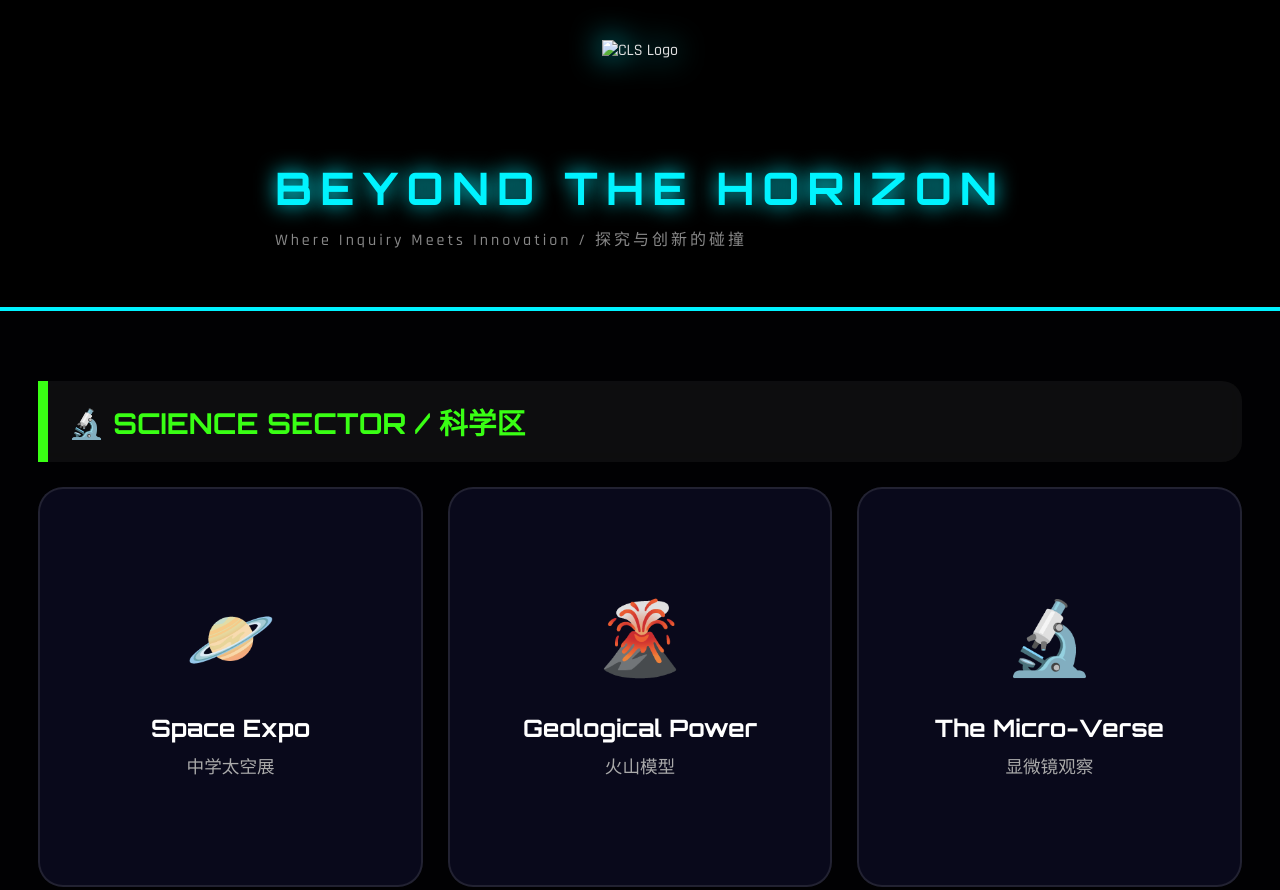
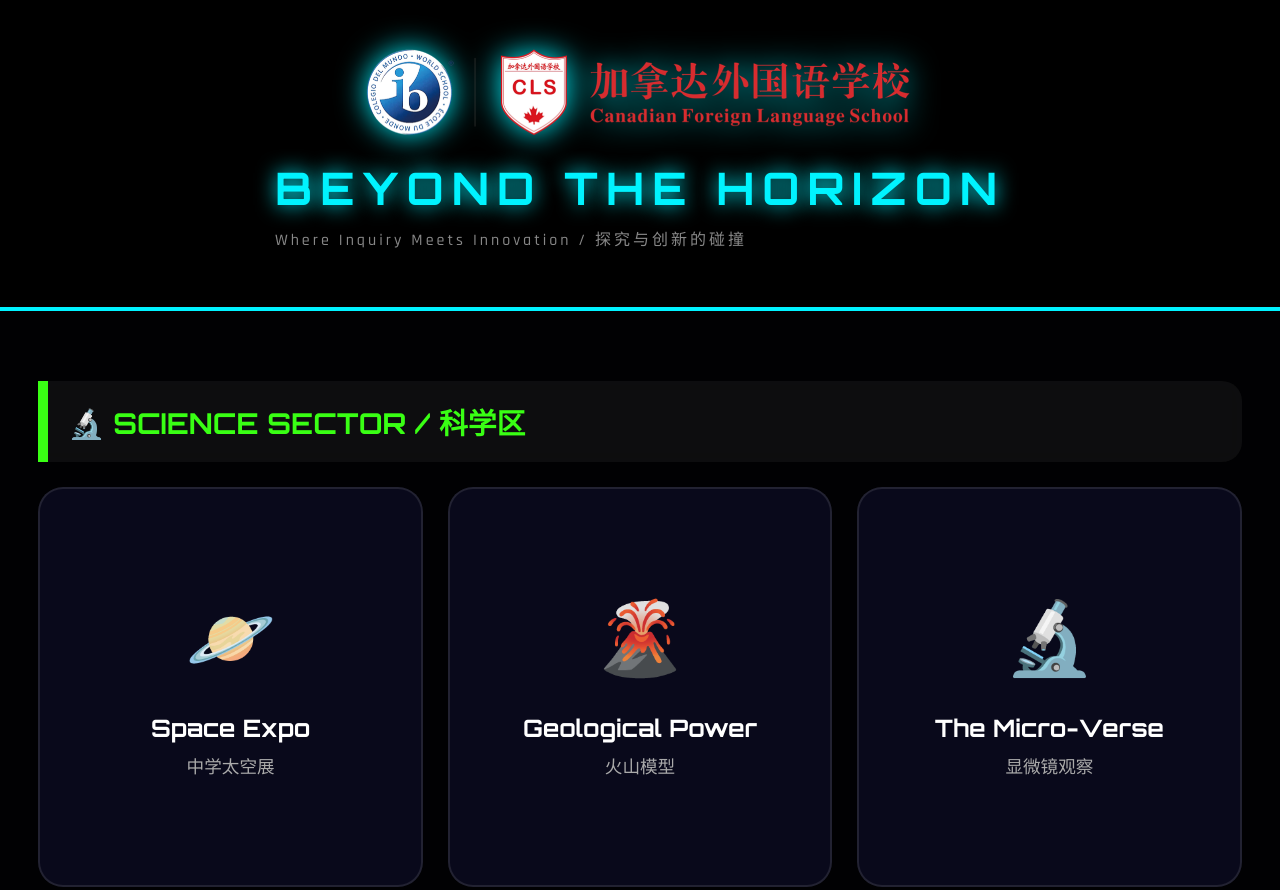
Before and after one commit to trevorstewartukchina/STEM-Exhibition-2025, a plain HTML site: page index.html in a window 1280 px wide. Shown: the top 890 px of the page. Drawn offline with Linux system fonts and the light colour scheme.

```diff
--- a/index.html
+++ b/index.html
@@ -113,7 +113,7 @@
     <canvas id="matrix-canvas"></canvas>
 
     <header class="header">
-        <img src="CLS Logo 2.png" class="cls-logo" alt="CLS Logo">
+        <img src="CLS-Logo-2.png" class="cls-logo" alt="CLS Logo">
         <div class="title-block">
             <h1>BEYOND THE HORIZON</h1>
             <p style="letter-spacing: 3px; color: #888; margin-top: 10px;">Where Inquiry Meets Innovation / 探究与创新的碰撞</p>
```
